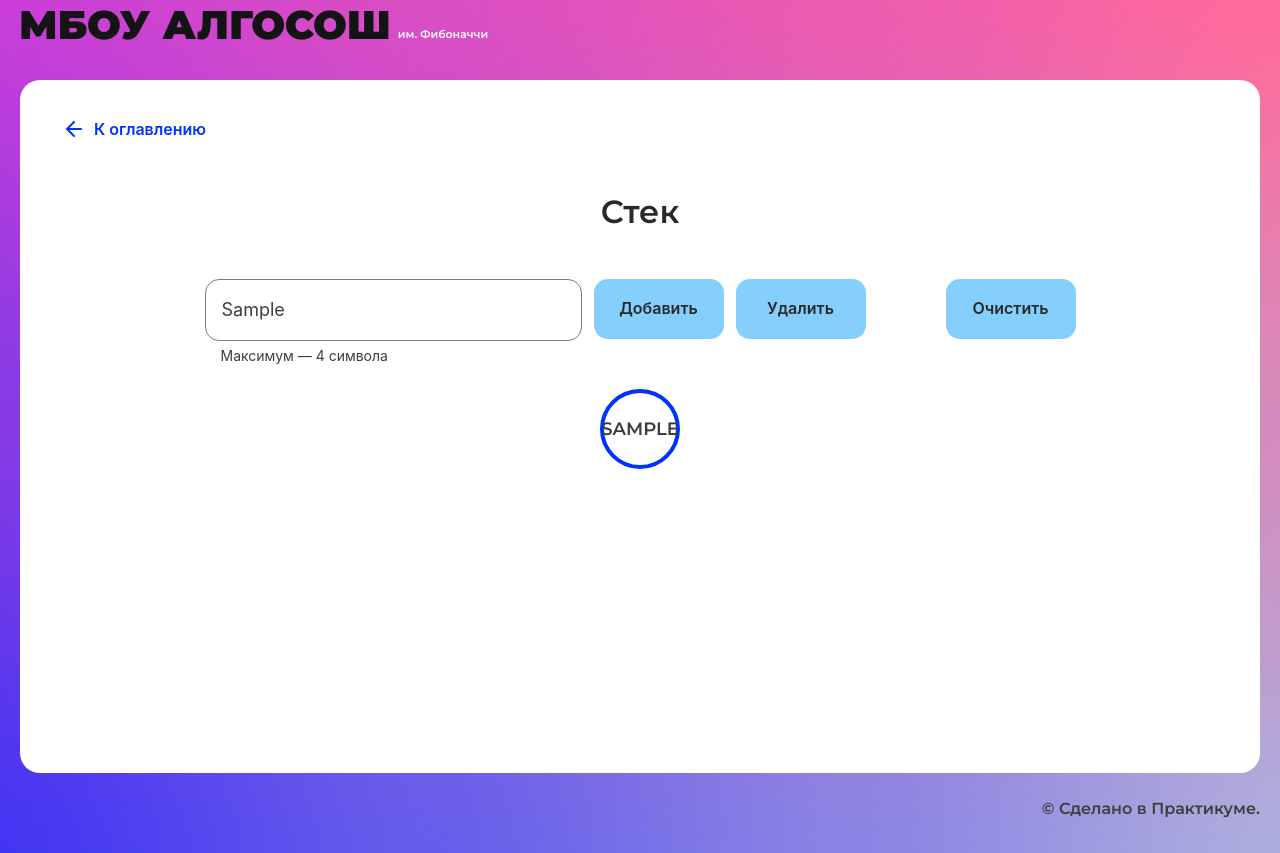
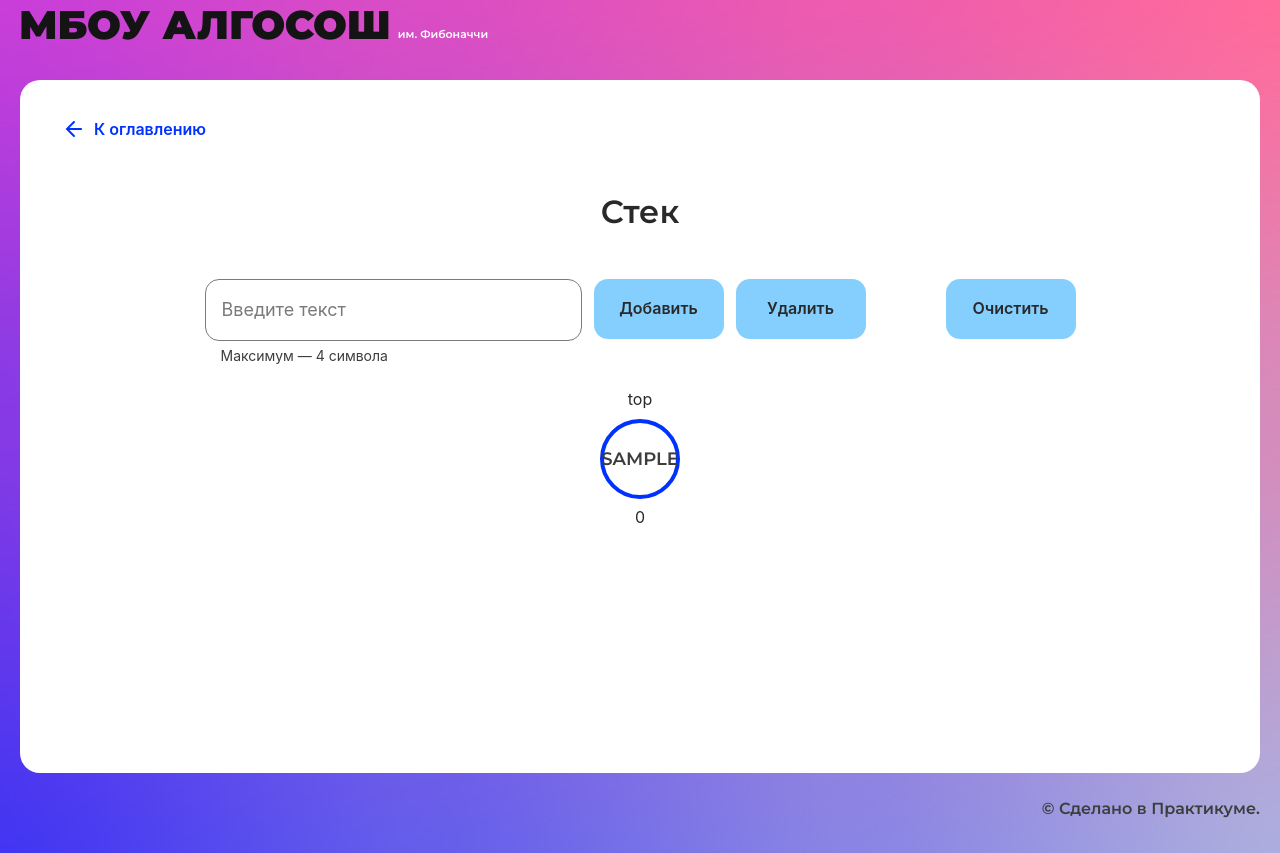
Before and after one commit to lizonkisel/algososh, a React (Create React App) app: page /stack in a window 1280 px wide. Both pictures are taken after typing "Sample" into the empty fields and a click on the button "Добавить". Built offline with nearby package versions, Linux system fonts and the light colour scheme.

Commit message:
feat: add top status and index for stack circles

```diff
--- a/src/components/stack-page/stack-page.module.css
+++ b/src/components/stack-page/stack-page.module.css
@@ -35,5 +35,14 @@
     row-gap: 48px;
 
     justify-content: center;
+}
 
+.stackArea__stack {
+    display: flex;
+    flex-direction: column;
+    row-gap: 8px;
 }
+
+.stack__top {
+    height: 22px;
+}
--- a/src/components/stack-page/stack-page.tsx
+++ b/src/components/stack-page/stack-page.tsx
@@ -16,18 +16,20 @@ export const StackPage: React.FC = () => {
 
   // const stack = new Stack<number | string>();
 
-  const [currentLetter, setCurrentLetter] = React.useState<number | string>();
+  const [currentLetter, setCurrentLetter] = React.useState<number | string >('');
   const [currentStack, setCurrentStack] = React.useState<{letter: number | string, index: number, isTop: boolean}[]>([])
 
   function addToStack(e: React.FormEvent<HTMLFormElement>) {
     e.preventDefault();
 
-    if (currentLetter !== (null || undefined)) {
+    if (currentLetter !== null && currentLetter !== undefined) {
       stack.push(currentLetter);
       setCurrentStack([...stack.getStack().map((value, i) => {
         return {letter: value, index: i, isTop: i + 1 === stack.getSize() ? true : false}
       })]);
     }
+
+    setCurrentLetter('');
   };
 
   function deleteFromStack() {
@@ -40,7 +42,11 @@ export const StackPage: React.FC = () => {
 
   const renderStack = currentStack.map((value, i) => {
     return (
-      <Circle letter={value.letter.toString()} key={i}/>
+      <div className={styles.stackArea__stack}>
+        <span className={styles.stack__top}>{value.isTop ? 'top' : ''}</span>
+        <Circle letter={value.letter.toString()} key={i}/>
+        <span>{value.index}</span>
+      </div>
     )
   });
 
@@ -48,7 +54,7 @@ export const StackPage: React.FC = () => {
     <SolutionLayout title="Стек">
       <form action="" className={styles.form} onSubmit={addToStack}>
         <fieldset className={styles.form__fieldset} id='stack'>
-          <Input extraClass={styles.form__input} type="text" maxLength={4} isLimitText={true} onChange={(e) => setCurrentLetter(e.currentTarget.value)}/>
+          <Input extraClass={styles.form__input} type="text" maxLength={4} isLimitText={true} value={currentLetter} onChange={(e) => setCurrentLetter(e.currentTarget.value)}/>
           <Button extraClass={styles.form__button} text='Добавить' type='submit' name='add'/>
           <Button extraClass={styles.form__button} text='Удалить' type='button' name='delete' onClick={deleteFromStack}/>
           <Button extraClass={styles.form__button} text='Очистить' type='button' name='clear'/>
```
